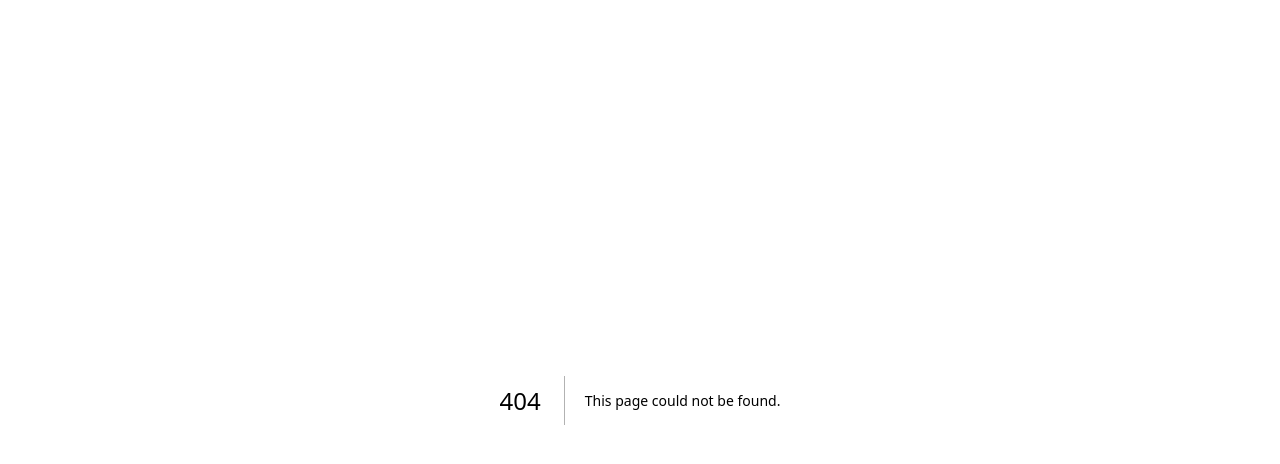
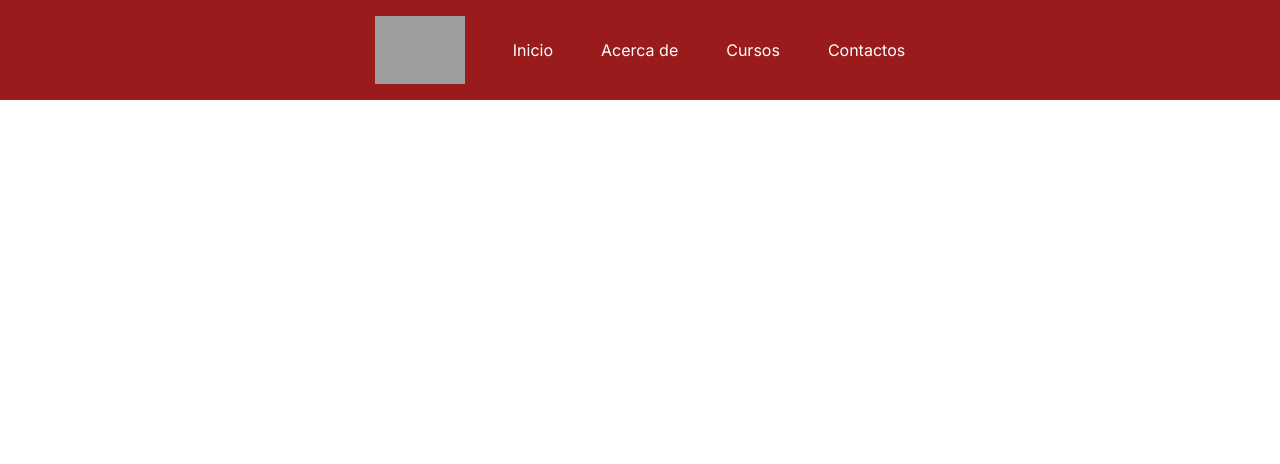
Before and after one commit to yessenia22c/iso-ingenieros-nextjs-react, a Next.js app: page /pages/contactos in a window 1280 px wide. Before the commit this address had no page. Shown: the top 464 px of the page. Built offline with nearby package versions, Linux system fonts and the light colour scheme; grey boxes are pictures that could not be loaded.

Commit message:
feat: Add Contactos page component and navigation

```diff
--- /dev/null
+++ b/src/app/pages/contactos/page.js
@@ -0,0 +1,12 @@
+import { NavComponent } from "../../components/NavComponent/NavComponent.jsx";
+
+export default function Contactos () {
+  return (
+    <>
+      <div className="fixed z-20 sm:z-20 w-full flex justify-center bg-red-800 p-2" >
+        <NavComponent />
+      </div>
+
+    </>
+  )
+}
```
